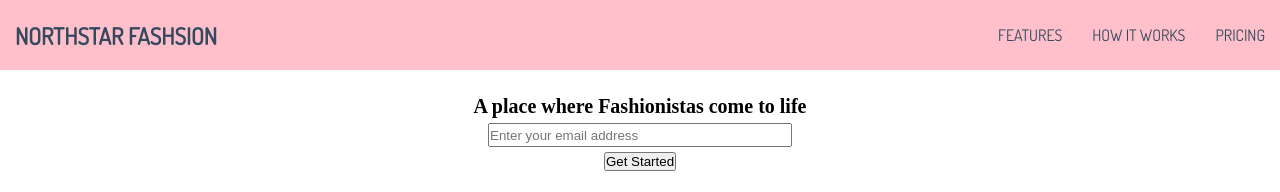
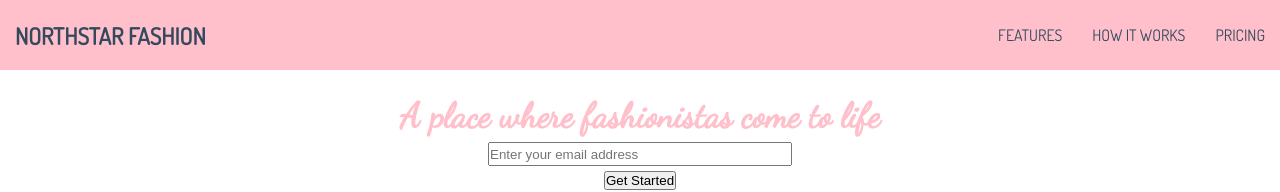
Before and after one commit to promie/fcc-product-landing, a Vue app: page / in a window 1280 px wide. Shown: the top 192 px of the page. Built offline with nearby package versions, Linux system fonts and the light colour scheme.

Commit message:
Styled email section with running scripts

```diff
--- a/src/components/EmailSection.vue
+++ b/src/components/EmailSection.vue
@@ -6,7 +6,7 @@ export default {
 
 <template>
   <div>
-    <div class="title-description">A place where Fashionistas come to life</div>
+    <div class="title-description">A place where fashionistas come to life</div>
     <form>
       <input type="text" placeholder="Enter your email address" />
       <button>Get Started</button>
@@ -15,10 +15,14 @@ export default {
 </template>
 
 <style scoped>
+@import url('https://fonts.googleapis.com/css?family=Dancing+Script&display=swap');
+
 .title-description {
   font-weight: bold;
-  font-size: 20px;
+  font-size: 35px;
   margin-bottom: 5px;
+  font-family: 'Dancing Script', cursive;
+  color: pink;
 }
 
 input {
--- a/src/components/Navbar.vue
+++ b/src/components/Navbar.vue
@@ -6,7 +6,7 @@ export default {
 
 <template>
   <header class="header">
-    <h1 class="logo"><a href="#">Northstar Fashsion</a></h1>
+    <h1 class="logo"><a href="#">Northstar Fashion</a></h1>
     <ul class="main-nav">
       <li><a href="#">Features</a></li>
       <li><a href="#">How It Works</a></li>
```
